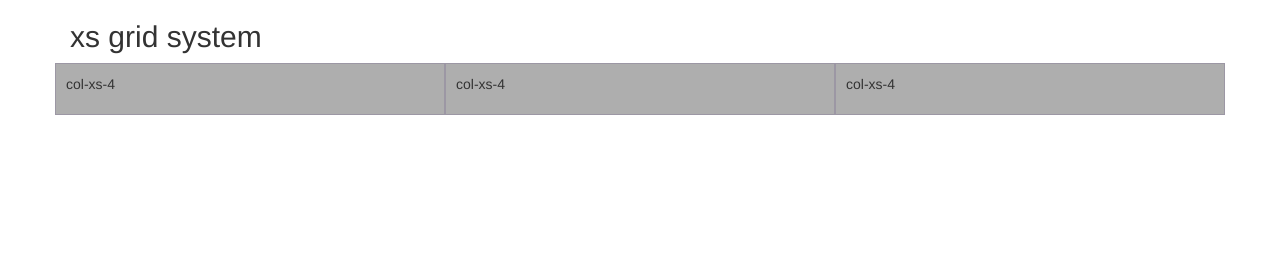
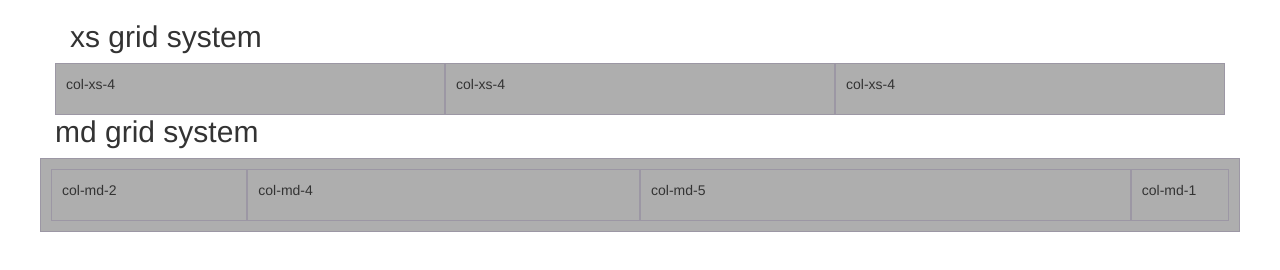
Before and after one commit to dscaife123/grid-system, a plain HTML site: page index.html in a window 1280 px wide. Drawn offline with Linux system fonts and the light colour scheme.

Commit message:
created new md section

```diff
--- a/index.html
+++ b/index.html
@@ -18,9 +18,29 @@
 			</div>
 			<div class="col-xs-4">
 				<p>col-xs-4</p>
+			<!-- </div> end of xs grid -->
+
+		</div>
+
+			<h2>md grid system</h2>
+		<div class="row show-grid">
+			<div class="col-md-2">
+				<p>col-md-2</p>
 			</div>
+			<div class="col-md-4">
+				<p>col-md-4</p>
+			</div>
+			<div class="col-md-5">
+				<p>col-md-5</p>
+			</div>
+			<div class="col-md-1">
+				<p>col-md-1</p>
+			</div>
+
+
 		</div>
-	</div>
+		</div>
+	<!-- </div> end of container -->
 
 </body>
 </html>
```
